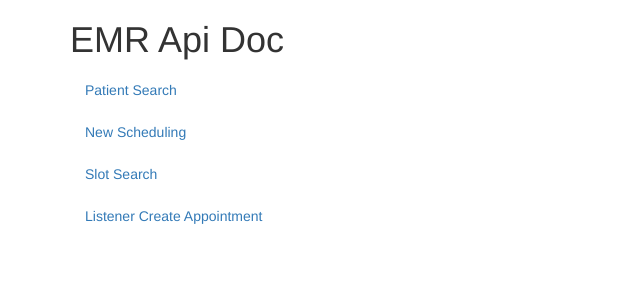
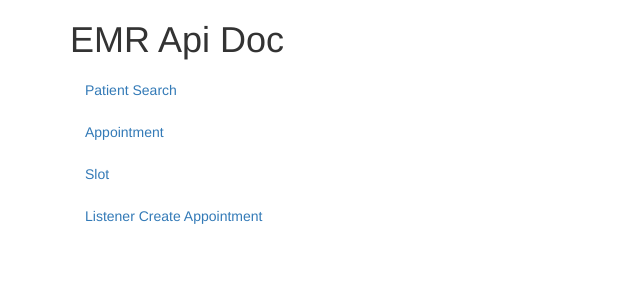
Before and after one commit to hassan-ali-10p/emr-api-doc, an Angular app: page / in a window 1280 px wide. Shown: the top 300 px of the page, without its empty margins (0-640 px from the left). Built offline with nearby package versions, Linux system fonts and the light colour scheme.

Commit message:
api payload, param and name changed

```diff
--- a/src/app/api-calls/api-calls.component.ts
+++ b/src/app/api-calls/api-calls.component.ts
@@ -9,48 +9,56 @@ import { IApiCall } from '../api-call';
 export class ApiCallsComponent implements OnInit {
   apiCalls: IApiCall[] = [
     {name: 'Patient Search', url: 'v1/athena/fhir/PatientSearch', httpVerb: 'GET', params: {name: 'Timothy', gender: 'male', birthDate: '2014-12-12'}},
-    {name: 'New Scheduling', url: 'v1/athena/fhir/appointment', httpVerb: 'POST', payload:
+    {name: 'Appointment', url: 'v1/athena/fhir/appointment', httpVerb: 'POST', payload:
       JSON.stringify({
-        "identifier": [
+         "identifier":[
             {
-            "type": {
-              "text": "MR"
+               "type":{
+                  "text":"MR"
                },
-            "value": "123"
+               "value":"123"
             }
          ],
-        "status": "proposed",
-        "minutesDuration": 15,
-        "start": "12",
-        "slots": [
+         "status":"proposed",
+         "minutesDuration":15,
+         "start":"12",
+         "slots":[
             {
-            "identifier": [
+               "identifier":[
                   {
-                "value": "782923"
+                     "value":"782923"
                   }
                ],
-            "start": "2017-02-11T14:00:00.000Z"
+               "start":"2017-02-11T14:00:00.000Z"
             }
          ],
-        "reason": {
-          "coding": [
+         "reason":{
+            "coding":[
                {
-              "system": "abc",
-              "code": 563
+                  "system":"abc",
+                  "code":"563"
                }
             ]
          },
-        "participant": [
+         "participant":[
             {
-            "actor": {
-              "reference": "Patient/123",
-              "display": "Bixby, timothy"
+               "actor":{
+                  "reference":"Patient/123",
+                  "display":"Bixby, timothy"
+               }
+            },
+            {
+               "actor":{
+                  "reference":"HealthCareService/150",
+                  "display":"sadfasdfsadf"
                }
             }
          ]
       }, null, "  ")
     },
-    {name: 'Slot Search', url: 'v1/athena/fhir/Slot', httpVerb: 'GET', params: {}},
+    {name: 'Slot', url: 'v1/athena/fhir/Slot', httpVerb: 'GET', params:
+      {'slot-type': 'department|150', start: '2017-02-10', end: '2017-02-10', reason: 'reason|563', schedule: 'provider/108'}
+    },
     {name: 'Listener Create Appointment', url: 'v1/endpoint/fhir', httpVerb: 'POST', payload:
       JSON.stringify({
         "Meta": {
```
Lines whose indentation alone changed are shown as unchanged.
